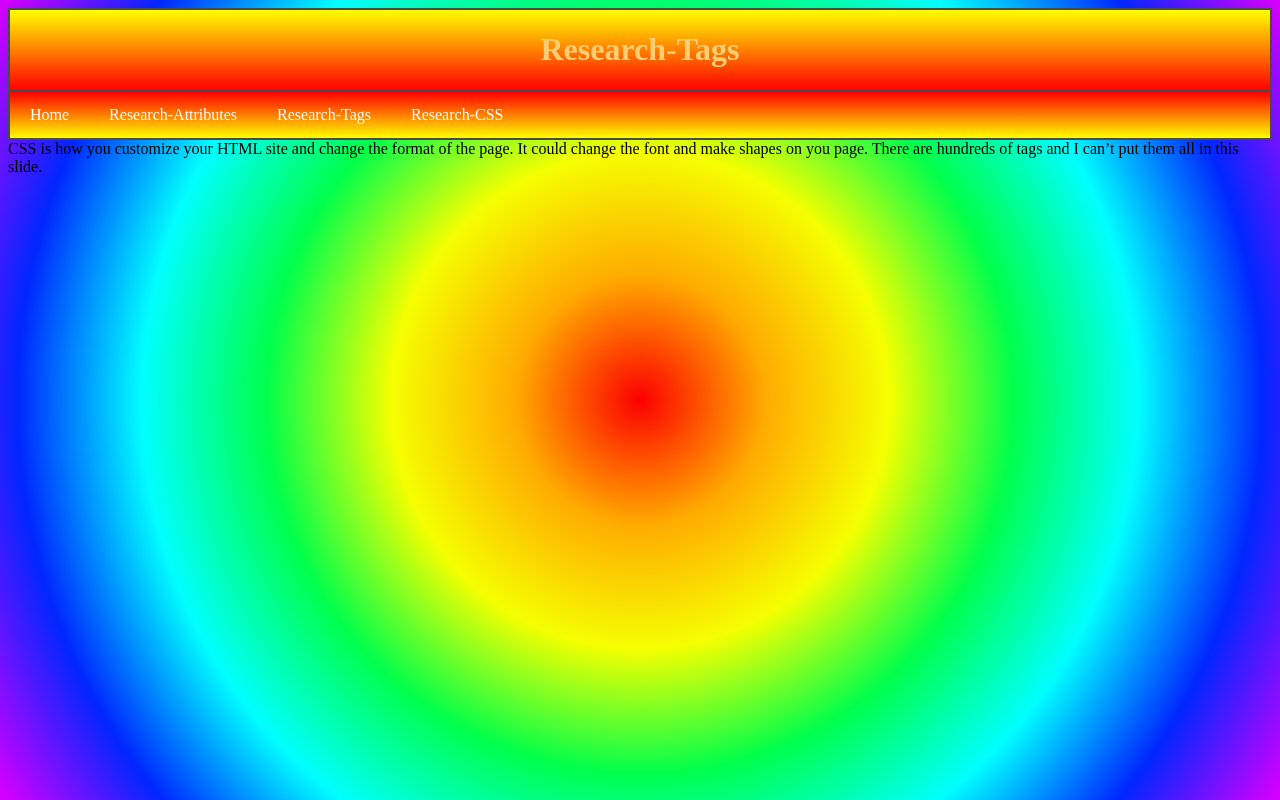
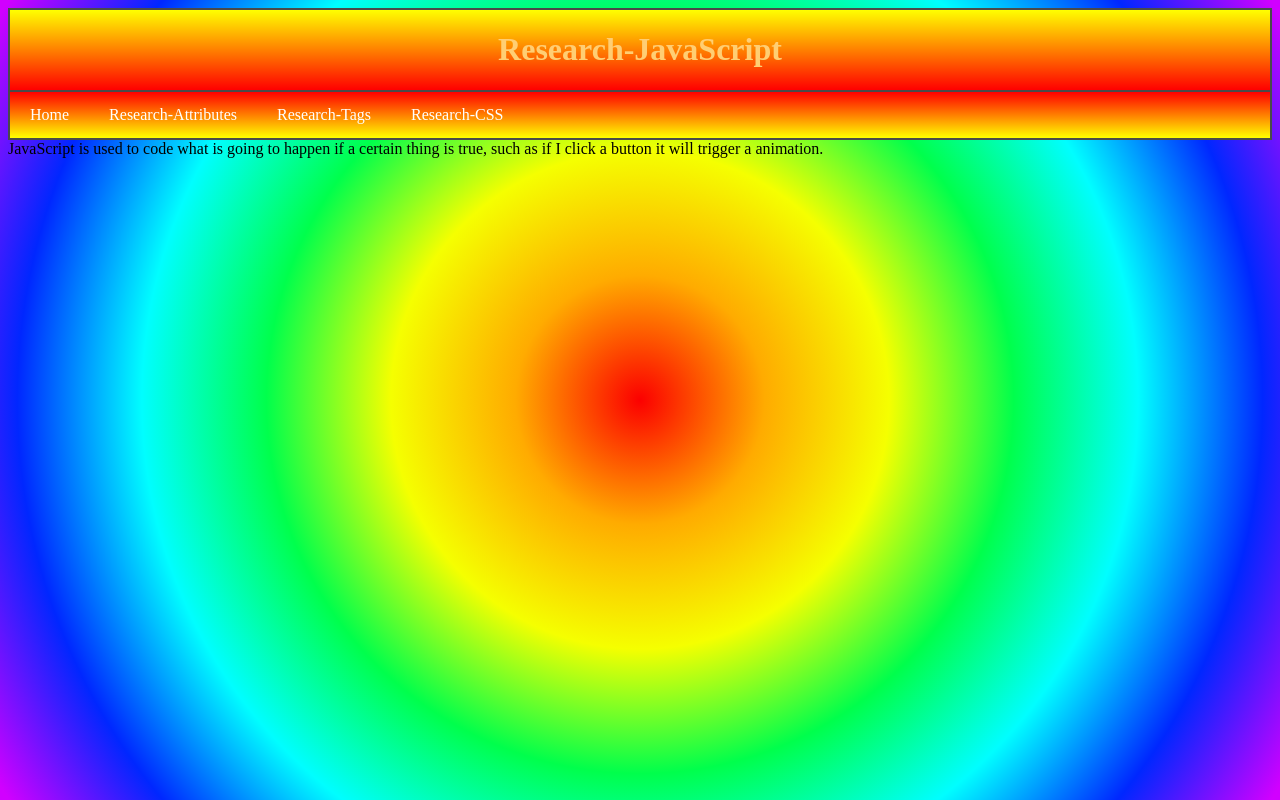
Before and after one commit to little-dino123/little-dino123.github.io, a plain HTML site: page javaScript.html in a window 1280 px wide. Drawn offline with Linux system fonts and the light colour scheme.

Commit message:
JavaScript page content edi]

```diff
--- a/javaScript.html
+++ b/javaScript.html
@@ -4,7 +4,7 @@
 	</head>
 	<body>
 		<div class="grad">
-			<center><h1>Research-Tags</h1></center>
+			<center><h1>Research-JavaScript</h1></center>
 		</div>
 		<div class="navbar">
 			<a href="index.html">Home</a>
@@ -13,6 +13,6 @@
 			<a href="css.html">Research-CSS</a>
 
 		</div>
-		CSS is how you customize your HTML site and change the format of the page. It could change the font and make shapes on you page. There are hundreds of tags and I can’t put them all in this slide.
+		JavaScript is used to code what is going to happen if a certain thing is true, such as if I click a button it will trigger a animation.
 	</body>
 </html>
```
